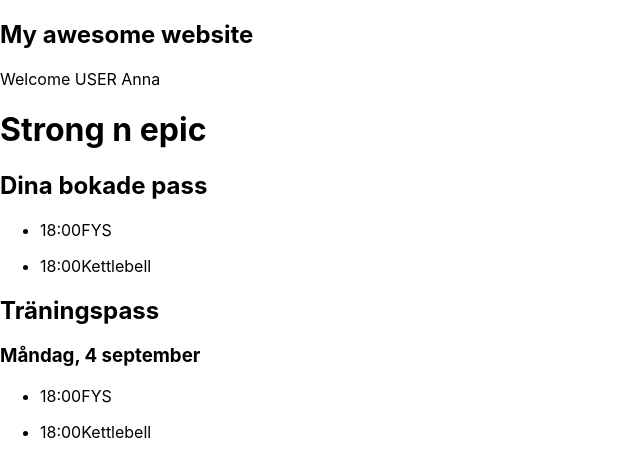
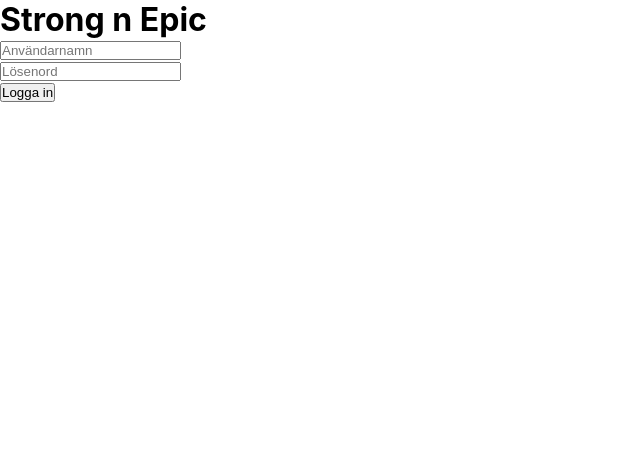
Before and after one commit to lollocodes/strongnepic, a React (Create React App) app: page / in a window 1280 px wide. Shown: the top 476 px of the page, without its empty margins (0-640 px from the left). Built offline with nearby package versions, Linux system fonts and the light colour scheme.

Commit message:
new commit

```diff
--- a/src/backend/data.json
+++ b/public/data/mockData.json
@@ -4,7 +4,27 @@
         "id": 1,
         "username": "Anna",
         "password": "password",
-        "role": "USER"
+        "role": "USER",
+        "bookedClasses": [
+          {
+            "id": 1,
+            "name": "Kettlebell",
+            "capacity": 20,
+            "booked": 5,
+            "date": "2023-09-10",
+            "time": "18:00",
+            "duration": 60
+          },
+          {
+            "id": 3,
+            "name": "FYS",
+            "capacity": 10,
+            "booked": 8,
+            "date": "2023-09-15",
+            "time": "18:00",
+            "duration": 55
+          }
+        ]
       },
       {
         "id": 2,
@@ -20,6 +40,7 @@
         "capacity": 20,
         "booked": 5,
         "date": "2023-09-10",
+        "time": "18:00",
         "duration": 60
       },
       {
@@ -28,6 +49,7 @@
         "capacity": 15,
         "booked": 10,
         "date": "2023-09-12",
+        "time": "18:00",
         "duration": 60
       },
       {
@@ -36,6 +58,7 @@
         "capacity": 10,
         "booked": 8,
         "date": "2023-09-15",
+        "time": "18:00",
         "duration": 55
       }
     ]
--- a/src/App.css
+++ b/src/App.css
@@ -1,38 +1,22 @@
-.App {
-  text-align: center;
+* {
+  margin: 0;
+  padding: 0;
+  box-sizing: border-box;
 }
 
-.App-logo {
-  height: 40vmin;
-  pointer-events: none;
+label {
+  display: none;
 }
 
-@media (prefers-reduced-motion: no-preference) {
-  .App-logo {
-    animation: App-logo-spin infinite 20s linear;
-  }
+.banner {
+  font-family: Verdana, Geneva, Tahoma, sans-serif;
+  font-size: 30px;
+  color: #595fb9;
+  text-align: center;
+  margin: 1em;
+
 }
 
-.App-header {
-  background-color: #282c34;
-  min-height: 100vh;
-  display: flex;
-  flex-direction: column;
-  align-items: center;
-  justify-content: center;
-  font-size: calc(10px + 2vmin);
-  color: white;
+.bookedClass {
+  color: black;
 }
-
-.App-link {
-  color: #61dafb;
-}
-
-@keyframes App-logo-spin {
-  from {
-    transform: rotate(0deg);
-  }
-  to {
-    transform: rotate(360deg);
-  }
-}
--- a/src/App.tsx
+++ b/src/App.tsx
@@ -1,35 +1,67 @@
-import './App.css';
+import React, { useEffect, useState } from 'react';
 import { BrowserRouter as Router, Route, Routes } from 'react-router-dom';
+
 import LandingPage from './components/LandingPage';
 import UserBookingPage from './components/UserBookingPage';
 import AdminPage from './components/AdminPage';
 import LoginPage from './components/Login';
-
 import { User } from './types/User';
 import Banner from './components/Banner';
-import { useState } from 'react';
 import { Booking } from './types/Booking';
+import { GymClass } from './types/GymClass';
+import './App.css';
 
 function App() {
-  const user: User = {id: 1, username: "Anna", password: "123", role: "USER"};
-  const [bookings, setBookings] = useState([] as Booking[]);
+  const [user, setUser] = useState<User | null>(null);
+  const [bookings, setBookings] = useState<Booking[]>([]);
+  const [classes, setClasses] = useState<GymClass[]>([]);
+
+  useEffect(() => {
+    fetch('/data/mockData.json')
+      .then((response) => {
+        if (!response.ok) {
+          throw new Error('Network response was not ok');
+        }
+        return response.json();
+      })
+      .then((data) => {
+        if (data && data.classes) {
+          setClasses(data.classes);
+        }
+      })
+      .catch((error) => {
+        console.error('Error fetching data:', error);
+      });
+  }, []);
 
   const addBooking = (booking: Booking) => {
     setBookings([...bookings, booking]);
   }
 
+  const handleLogin = (loggedInUser: User) => {
+    setUser(loggedInUser);
+  };
+
+  const handleLogout = () => {
+    setUser(null);
+    localStorage.clear();
+  };
+
   return (
-<Router>
+    <Router>
       <div>
-      <Banner user={user}/>
-
-        <h1>Strong n epic</h1>
-        <Routes>
-          <Route path="/" element={<LandingPage />} />
-          <Route path="/login" element={<LoginPage />} />
-          <Route path="/book" element={<UserBookingPage user={user} />} />
-          <Route path="/admin" element={<AdminPage />} />
-        </Routes>
+      {!user ? (
+          <LoginPage onLogin={handleLogin} />
+        ) : (
+          <>
+            <Banner onLogout={handleLogout} user={user} />
+            <Routes>
+              <Route path="/" element={<LandingPage user={user} classes={classes} />} />
+              <Route path="/book" element={<UserBookingPage user={user} />} />
+              <Route path="/admin" element={<AdminPage />} />
+            </Routes>
+          </>
+        )}
       </div>
     </Router>
   );
--- a/src/components/Banner.tsx
+++ b/src/components/Banner.tsx
@@ -1,16 +1,25 @@
 import { User } from './../types/User';
+import './../App.css';
+
 
 type PageBannerProps = {
   user: User,
+  onLogout: () => void;
 }
 
-function Banner(props: PageBannerProps): JSX.Element {
+const Banner: React.FC<PageBannerProps> = ({ user, onLogout }) => {
+
+  const handleLogout = () => {
+    onLogout();
+  }
 
   return (
-    <header>
-      <h2>My awesome website</h2>
-      <p>Welcome {props.user.role} {props.user.username}</p>
-    </header>
+    <div className='banner'>
+      <h1 className='header'>Strong n' Epic</h1>
+      <p>Welcome {user.role} {user.username}</p>
+      <button onClick={handleLogout}>Logga ut</button>
+    </div>
+
   )
 }
 
--- a/src/components/LandingPage.tsx
+++ b/src/components/LandingPage.tsx
@@ -1,29 +1,49 @@
-import React from 'react';
+// LandingPage.tsx
+import React, { useEffect } from 'react';
+import { GymClass } from '../types/GymClass';
+import { useNavigate } from 'react-router';
+import { User } from '../types/User';
 
-const LandingPage: React.FC = () => {
+const formatDate = (dateString: string): string => {
+  const options: Intl.DateTimeFormatOptions = { weekday: 'long'};
+  const date = new Date(dateString);
+  return date.toLocaleDateString('sv', options);
+};
+
+
+type LandingPageProps = {
+  classes: GymClass[];
+  user: User;
+};
+
+const LandingPage: React.FC<LandingPageProps> = ({ user, classes }) => {
+  const navigate = useNavigate()
+
+
 
   return (
-    <div>
-      <h2>Dina bokade pass</h2>
-      <ul>
-        <li>
-            <p><span>18:00</span>FYS</p>
+    <ul>
+      <h2>Dina bokade klasser</h2>
+      {user.bookedClasses.map((cls) => (
+        <li key={cls.id}>
+          <p>
+            <span>{formatDate(cls.date)}</span>
+            <span>{cls.time}</span>
+            {cls.name}
+          </p>
         </li>
-        <li>
-            <p><span>18:00</span>Kettlebell</p>
+      ))}
+      <h2>Kommande pass</h2>
+      {classes.map((cls) => (
+        <li key={cls.id}>
+          <p>
+            <span>{formatDate(cls.date)}</span>
+            <span>{cls.time}</span>
+            {cls.name}
+          </p>
         </li>
-      </ul>
-      <h2>Träningspass</h2>
-      <h3>Måndag, 4 september</h3>
-      <ul>
-        <li>
-            <p><span>18:00</span>FYS</p>
-        </li>
-        <li>
-            <p><span>18:00</span>Kettlebell</p>
-        </li>
-      </ul>
-    </div>
+      ))}
+    </ul>
   );
 };
 
--- a/src/components/Login.tsx
+++ b/src/components/Login.tsx
@@ -1,10 +1,93 @@
-import React from 'react';
+import React, { useEffect, useState } from 'react';
+import { useNavigate } from 'react-router';
+import { User } from '../types/User';
 
-const LoginPage: React.FC = () => {
+type LoginProps = {
+  onLogin: (user: User) => void; // Callback function to handle successful login
+};
+
+const LoginPage: React.FC<LoginProps> = ({ onLogin }) => {
+  const [username, setUsername] = useState('');
+  const [password, setPassword] = useState('');
+
+  const navigate = useNavigate();
+
+
+  useEffect(() => {
+    // Kolla om användaren redan är inloggad -> navigera till landningssidan
+    if (localStorage.getItem("current user")) {
+     navigate("/")
+    }
+   }, []);
+
+  const handleLogin = (e: React.FormEvent) => {
+    e.preventDefault();
+
+    if (username === 'admin') {
+      const user: User = {
+        id: 1,
+        username: username,
+        password: password,
+        role: "ADMIN",
+        bookedClasses: []
+      };
+      onLogin(user);
+      navigate("/admin")
+    } else {
+      const user: User = {
+        id: 1,
+        username: username,
+        password: password,
+        role: "USER",
+        "bookedClasses": [
+          {
+            "id": 1,
+            "name": "Kettlebell",
+            "capacity": 20,
+            "booked": 5,
+            "date": "2023-09-10",
+            "time": "18:00",
+            "duration": 60
+          },
+          {
+            "id": 3,
+            "name": "FYS",
+            "capacity": 10,
+            "booked": 8,
+            "date": "2023-09-15",
+            "time": "18:00",
+            "duration": 55
+          }
+        ]
+      };
+      onLogin(user);
+      navigate("/")
+    }
+
+    //Spara användarnamn i localstorage
+    localStorage.setItem(
+      "current user",
+      JSON.stringify(username)
+    );
+
+  }
+
 
   return (
     <div>
-      <h2>Logga in</h2>
+      <h1>Strong n Epic</h1>
+
+      <form onSubmit={handleLogin}>
+      <div>
+        <label htmlFor="username" ></label>
+        <input required value={username} onChange={(e) => setUsername(e.target.value)} type="text" id='username' placeholder='Användarnamn'  />
+      </div>
+      <div>
+        <label htmlFor="password"></label>
+        <input required value={password} onChange={(e) => setPassword(e.target.value)} type="password" id='password' placeholder='Lösenord' />
+      </div>
+      <button type='submit' className='submitBtn'>Logga in</button>
+    </form>
     </div>
   );
 };
--- a/src/types/GymClass.ts
+++ b/src/types/GymClass.ts
@@ -4,5 +4,6 @@ export interface GymClass {
     capacity: number;
     booked: number;
     date: string;
+    time: string;
     duration: number;
   };
--- a/src/types/User.ts
+++ b/src/types/User.ts
@@ -1,3 +1,5 @@
+import { GymClass } from "./GymClass";
+
 export type UserRole = "USER" | "ADMIN";
 
 export interface User {
@@ -5,4 +7,5 @@ export interface User {
   username: string;
   password: string;
   role: UserRole;
+  bookedClasses: GymClass[];
 };
```
